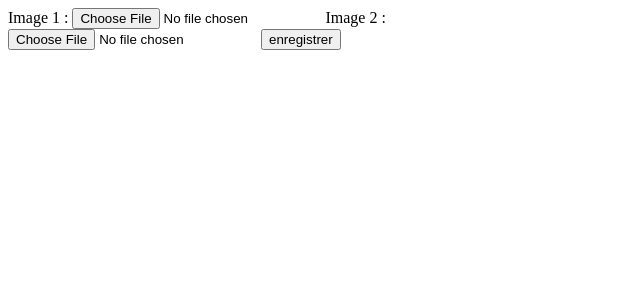
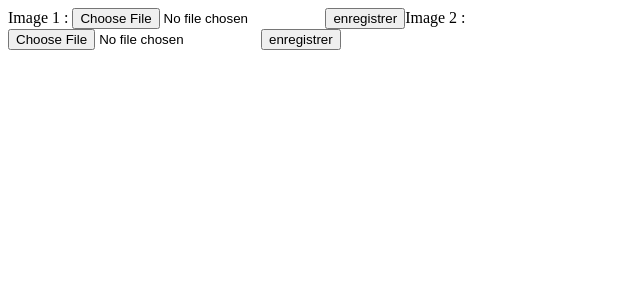
Before and after one commit to Lucas-Cassan/img-assembler, a React (Create React App) app in the folder frontend/: page / in a window 1280 px wide. Shown: the top 300 px of the page, without its empty margins (0-640 px from the left). Built offline with nearby package versions, Linux system fonts and the light colour scheme.

Commit message:
img front

```diff
--- a/frontend/src/pages/Fusiooooon.js
+++ b/frontend/src/pages/Fusiooooon.js
@@ -48,6 +48,7 @@ const Fusiooooon = () => {
           accept=".jpg, .jpeg, .png"
           onChange={(e) => setFile1(e.target.files[0])}
         />
+        <input type="submit" value="enregistrer" />
         <label htmlFor="">Image 2 : </label>
       </form>
       <form action="" onSubmit={handleSubmit2}>
```
